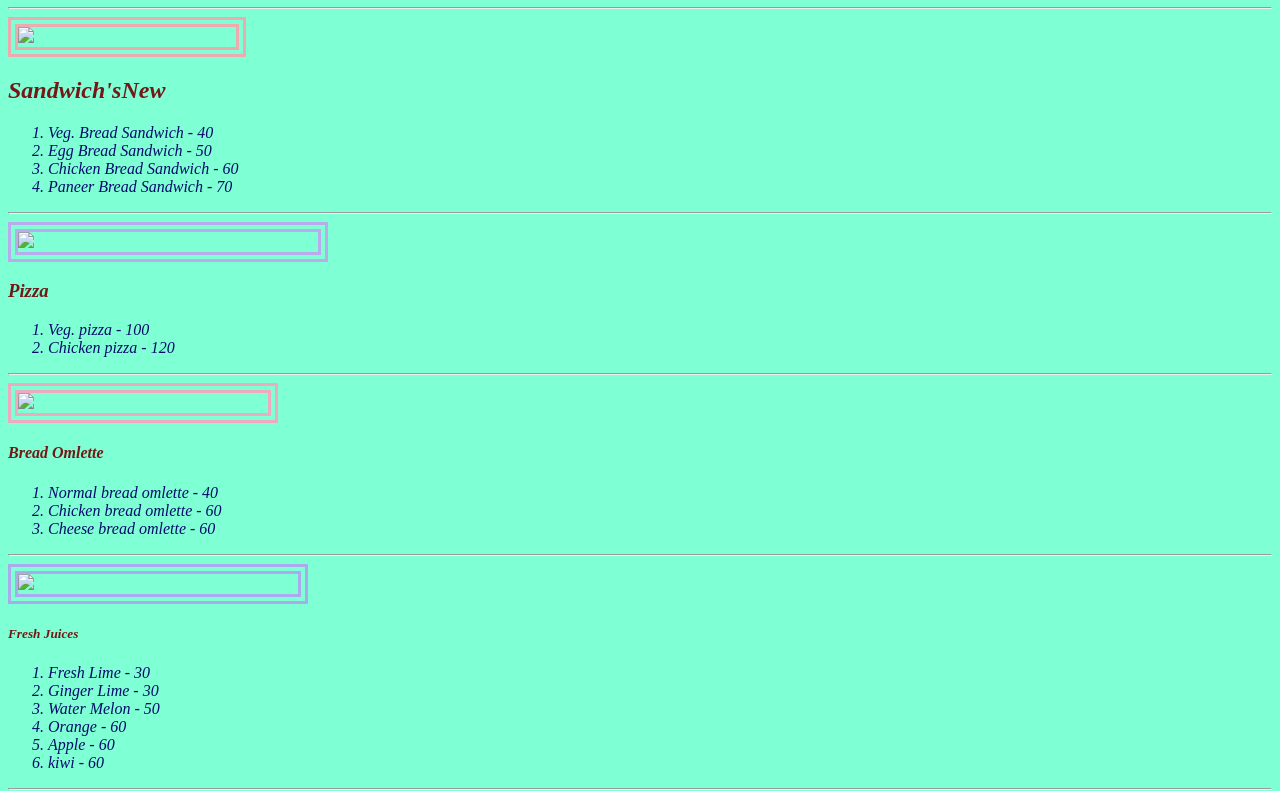
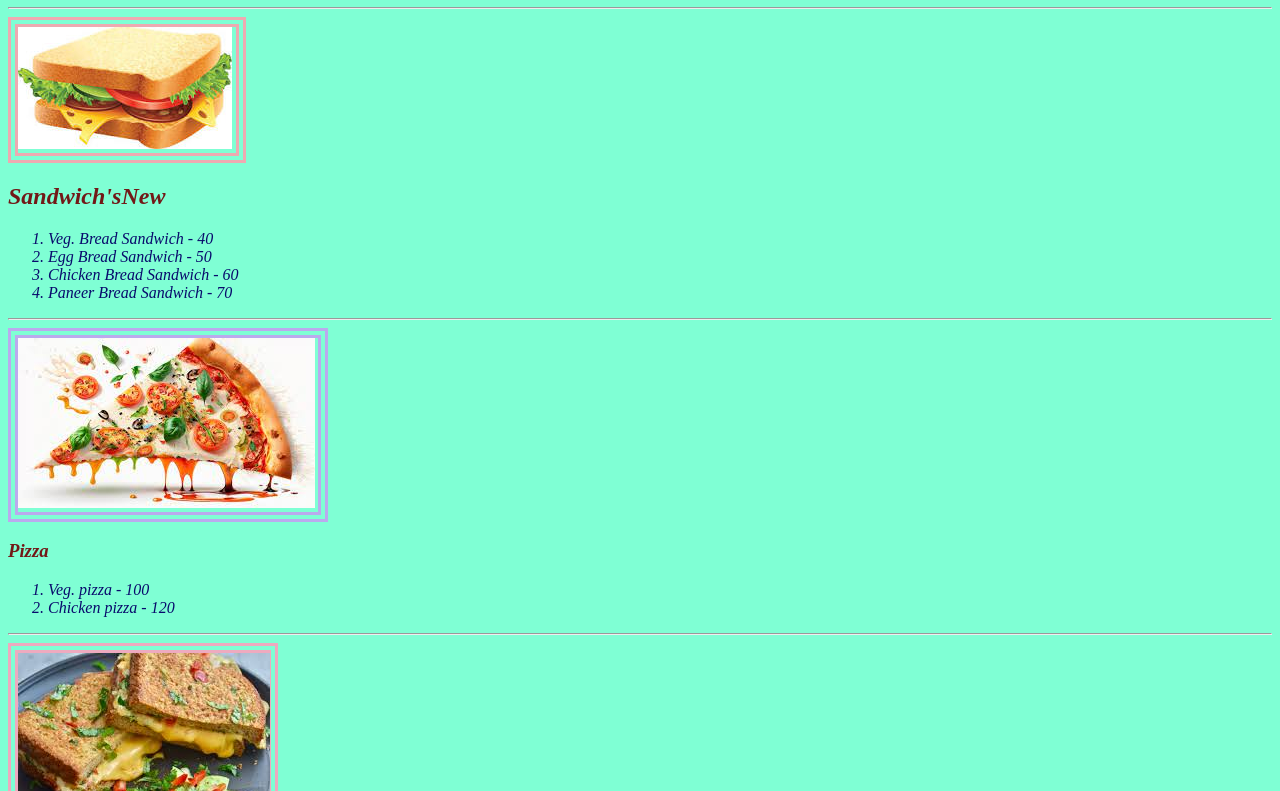
Before and after one commit to praba234/codesoft_2, a plain HTML site: page index.html in a window 1280 px wide. Shown: the part 161-952 px from the top of the page. Drawn offline with Linux system fonts and the light colour scheme.

Commit message:
Update index.html

```diff
--- a/index.html
+++ b/index.html
@@ -6,7 +6,7 @@
 </head>
 <body>
     <div>
-        <img src="Rest.jpg" id="logo">
+        <img src="picture/Rest.jpg" id="logo">
     </div>
     <marquee>
         <p>Welcome to our Food Court ! Healtiest food in our city !</p>
@@ -16,7 +16,7 @@
         <hr>
     </div>
     <div class="a">
-        <img src="sandwich.jpg">
+        <img src="picture/sandwich.jpg">
 
         </div>
         <h2>Sandwich's<span>New</span></h2>
@@ -29,7 +29,7 @@
         <hr>
 
     <div class="b">
-        <img src="pizza.jpg">
+        <img src="picture/pizza.jpg">
         </div>
         <h3>Pizza</h3>
         <ol>
@@ -39,7 +39,7 @@
         <hr>
 
     <div class="c">
-        <img src="omlette.jpg">
+        <img src="picture/omlette.jpg">
         </div>
         <h4>Bread Omlette</h4>
         <ol>
@@ -49,7 +49,7 @@
         </ol>
         <hr>
     <div class="d">
-        <img src="juice.jpg">
+        <img src="picture/juice.jpg">
         </div>
         <h5>Fresh Juices</h5>
         <ol>
```
